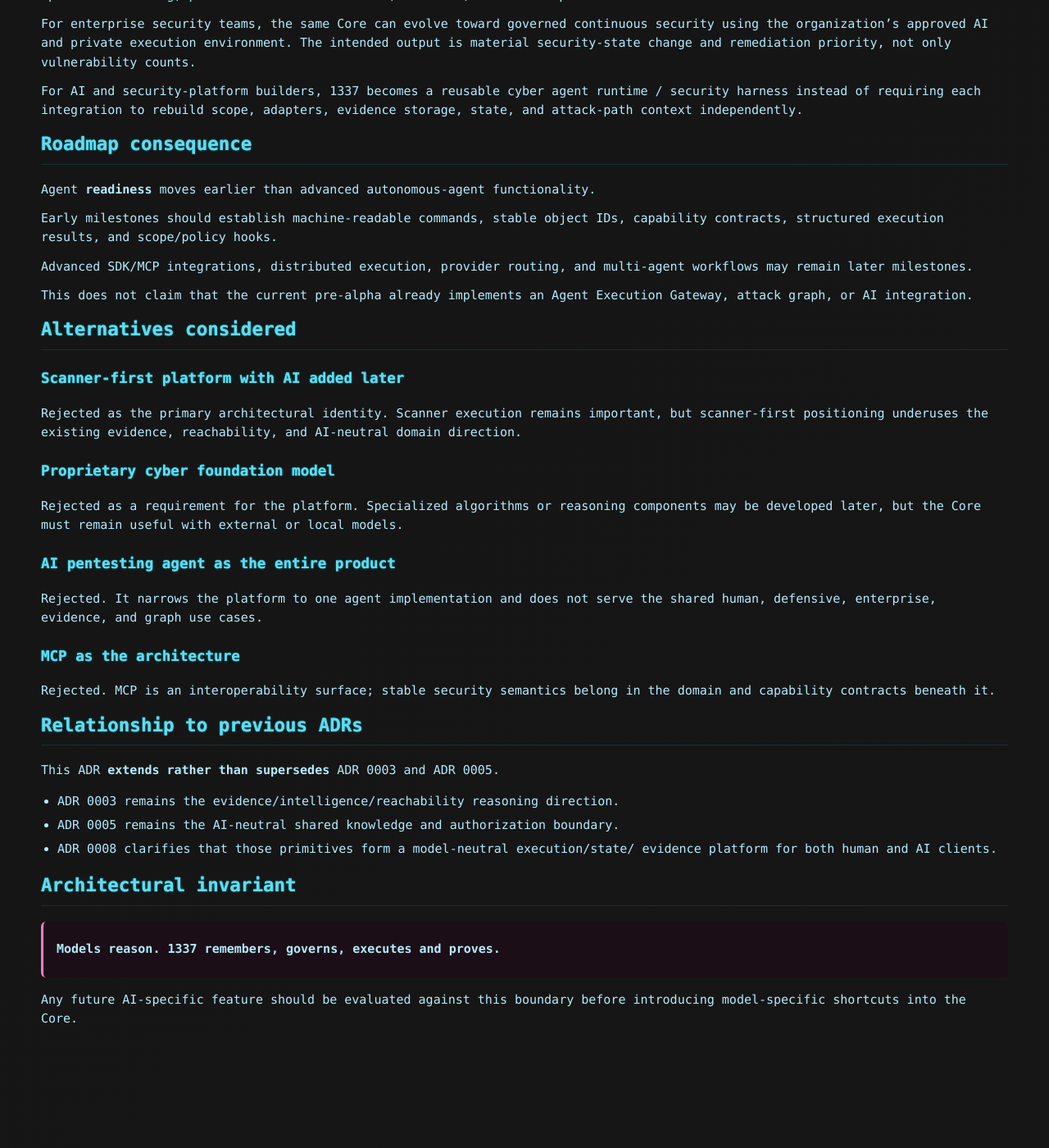
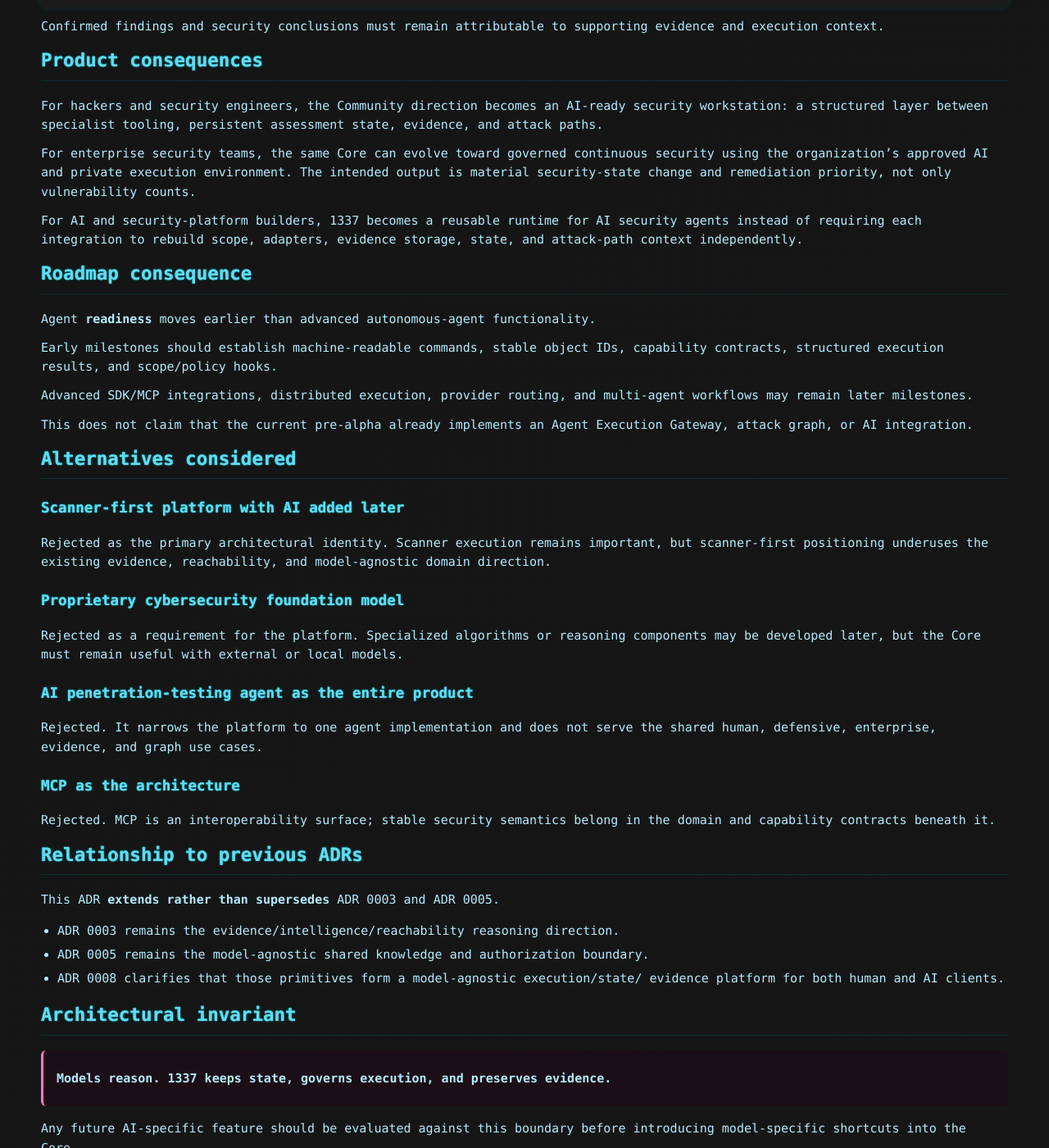
Before and after one commit to Fuzzy-Technologies/1337, a Jekyll site: the page built from docs/adr/0008-ai-native-cyber-execution-platform.md, in a window 1280 px wide and 1400 px high, scrolled down 4654 px. Shown: the whole window at 82% size. Built offline with Jekyll 4.4.1, drawn with Linux system fonts in a browser that asks for light colours; our own code applies the rules of GitHub Pages for plain Markdown files; Markdown is read by kramdown in place of the engine named in the settings; before the commit the page ends 5968 px from its top, so only the background shows below that; some of the changed text lies outside the part shown.

Commit message:
1337: clarify ADR 0008 security execution terminology

```diff
--- a/docs/adr/0008-ai-native-cyber-execution-platform.md
+++ b/docs/adr/0008-ai-native-cyber-execution-platform.md
@@ -1,8 +1,12 @@
-# ADR 0008: AI-native cyber execution, state, and evidence platform
+# ADR 0008: AI-native security execution, state, and evidence platform
 
 ## Status
 
 Accepted — 2026-09-10
+
+> Terminology clarification — 2026-09-11: **model-agnostic** refers to
+> independence from a particular AI model or provider. It does not refer to threat
+> models. The ADR filename is retained to keep existing links stable.
 
 ## Context
 
@@ -10,7 +14,7 @@ ADR 0003 established 1337 as an intelligence-first security workbench where
 specialist tools act as sensors and evidence, reachability, attack paths, and
 remediation context matter more than raw vulnerability volume.
 
-ADR 0005 established an AI-neutral security knowledge layer and requires future
+ADR 0005 established an model-agnostic security knowledge layer and requires future
 human, automation, and AI clients to consume shared structured security data through
 explicit contracts.
 
@@ -24,7 +28,7 @@ authorized scope, governed execution, evidence, provenance, reachability, and au
 
 ## Decision
 
-1337 is architected as a **model-neutral cybersecurity execution, state, and
+1337 is architected as a **model-agnostic security execution, state, and
 evidence platform** whose public human-facing product remains **1337 Security
 Workbench**.
 
@@ -225,8 +229,8 @@ security using the organization's approved AI and private execution environment.
 The intended output is material security-state change and remediation priority, not
 only vulnerability counts.
 
-For AI and security-platform builders, 1337 becomes a reusable cyber agent runtime /
-security harness instead of requiring each integration to rebuild scope, adapters,
+For AI and security-platform builders, 1337 becomes a reusable runtime for AI
+security agents instead of requiring each integration to rebuild scope, adapters,
 evidence storage, state, and attack-path context independently.
 
 ## Roadmap consequence
@@ -248,15 +252,15 @@ Gateway, attack graph, or AI integration.
 
 Rejected as the primary architectural identity. Scanner execution remains important,
 but scanner-first positioning underuses the existing evidence, reachability, and
-AI-neutral domain direction.
+model-agnostic domain direction.
 
-### Proprietary cyber foundation model
+### Proprietary cybersecurity foundation model
 
 Rejected as a requirement for the platform. Specialized algorithms or reasoning
 components may be developed later, but the Core must remain useful with external or
 local models.
 
-### AI pentesting agent as the entire product
+### AI penetration-testing agent as the entire product
 
 Rejected. It narrows the platform to one agent implementation and does not serve the
 shared human, defensive, enterprise, evidence, and graph use cases.
@@ -271,13 +275,13 @@ the domain and capability contracts beneath it.
 This ADR **extends rather than supersedes** ADR 0003 and ADR 0005.
 
 - ADR 0003 remains the evidence/intelligence/reachability reasoning direction.
-- ADR 0005 remains the AI-neutral shared knowledge and authorization boundary.
-- ADR 0008 clarifies that those primitives form a model-neutral execution/state/
+- ADR 0005 remains the model-agnostic shared knowledge and authorization boundary.
+- ADR 0008 clarifies that those primitives form a model-agnostic execution/state/
   evidence platform for both human and AI clients.
 
 ## Architectural invariant
 
-> **Models reason. 1337 remembers, governs, executes and proves.**
+> **Models reason. 1337 keeps state, governs execution, and preserves evidence.**
 
 Any future AI-specific feature should be evaluated against this boundary before
 introducing model-specific shortcuts into the Core.
```
Also changed, not shown: other parts of docs/adr/0008-ai-native-cyber-execution-platform.md (+1 -1 lines).
